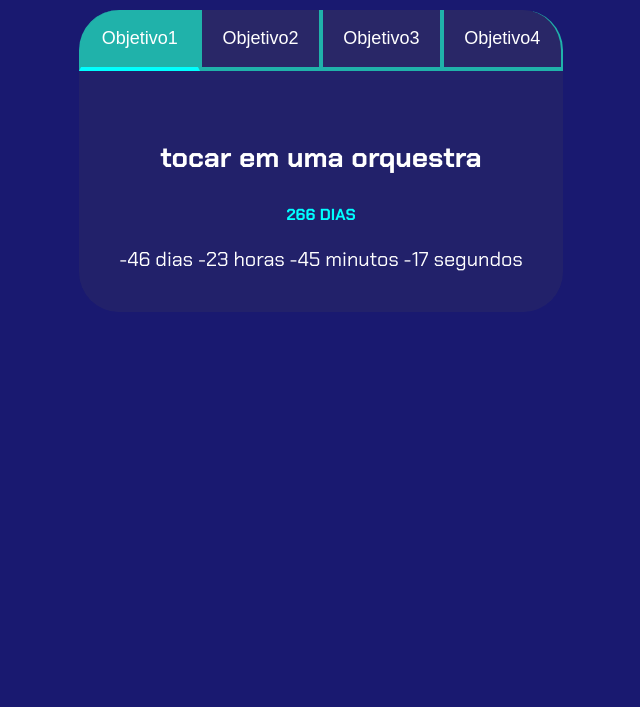
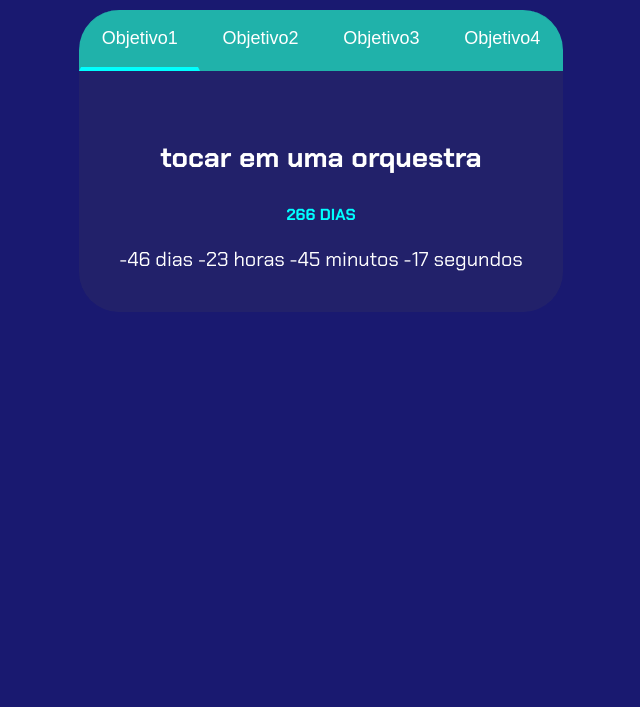
Before and after one commit to miusicos/projeto_de_vida, a plain HTML site: page index.html in a window 1280 px wide. Shown: the part 93-800 px from the top of the page, without its empty margins (319-959 px from the left). Drawn offline with Linux system fonts and the light colour scheme.

Commit message:
Update style.css

```diff
--- a/style.css
+++ b/style.css
@@ -6,7 +6,7 @@
     --verde: #00FFFF;
     --branco: #FFFFFF;
     --botao-ativo: #20B2AA;
-    --botao-inativo: rgba(58, 55, 94, 0.5);
+    --botao-inativo: #20B2AA;
     --texto-fundo: rgba(58, 55, 94, 0.3);
 }
 
```
